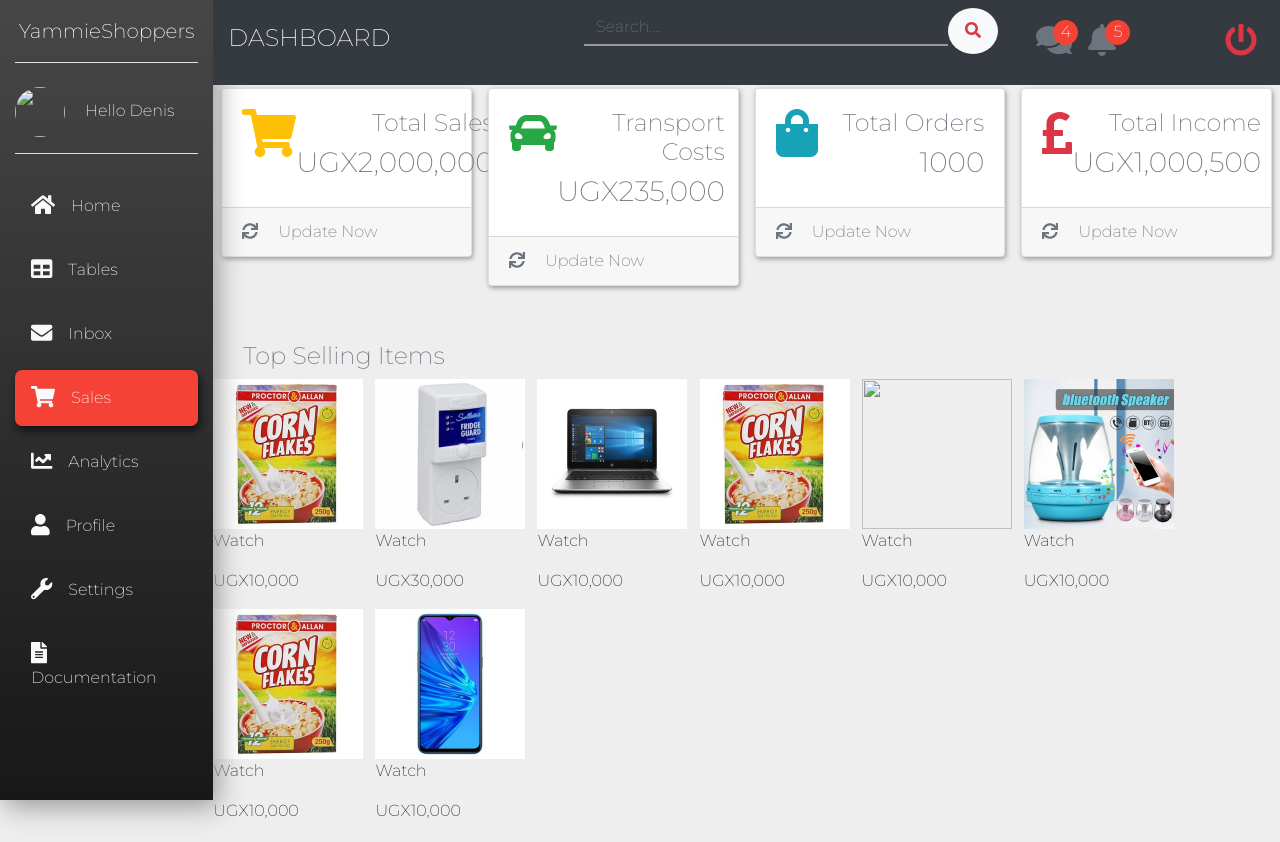
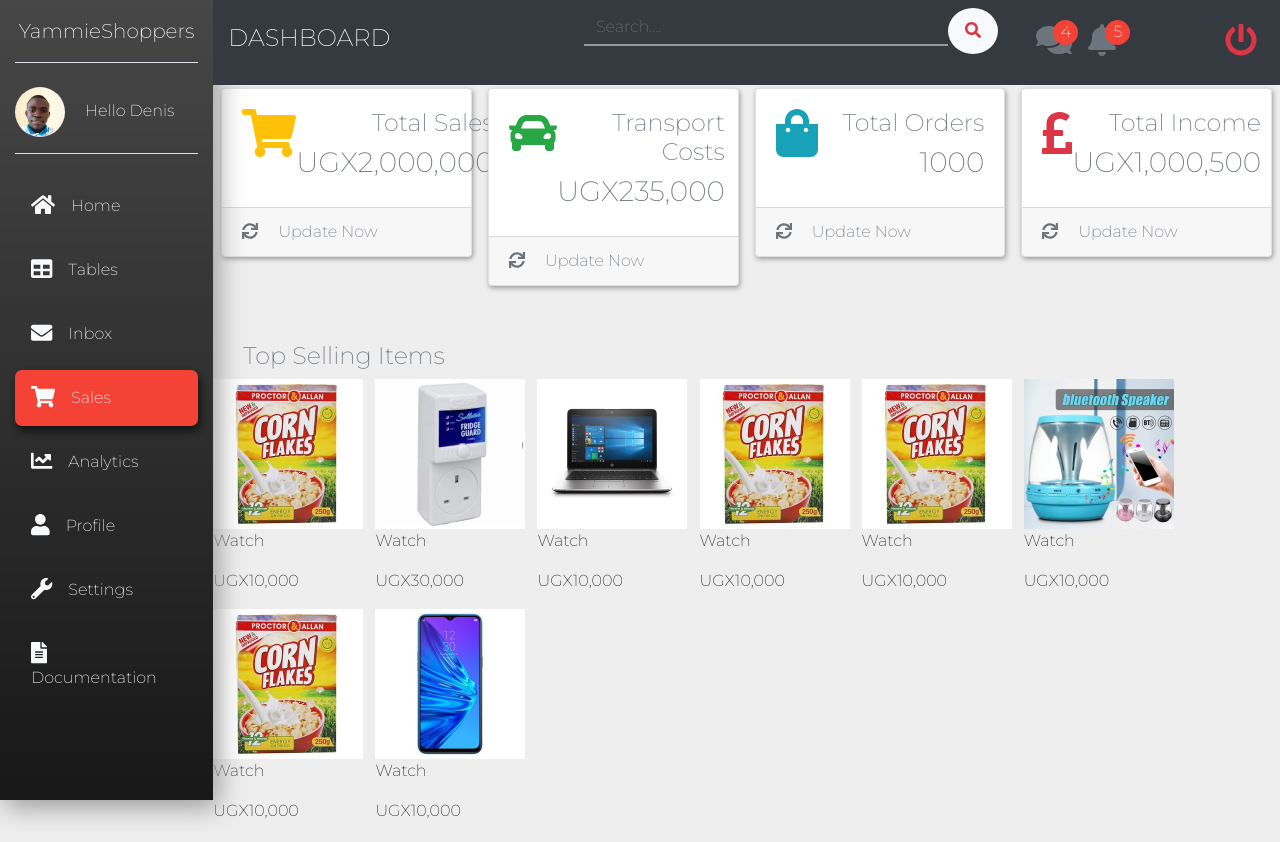
Before and after one commit to 17Xamuel/yammieshoppers, a website: page public/admin/sales.html in a window 1280 px wide. Shown: the top 842 px of the page. Drawn offline with nearby package versions, Linux system fonts and the light colour scheme.

Commit message:
Changed Sales

```diff
--- a/public/admin/sales.html
+++ b/public/admin/sales.html
@@ -54,7 +54,7 @@
               >
               <div class="border-bottom pb-3">
                 <img
-                  src="../images/user-1.jpg"
+                  src="./images/user-1.jpg"
                   width="50"
                   height="50"
                   class="rounded-circle mr-3"
@@ -331,7 +331,7 @@
                     <p>UGX10,000</p>
                   </li>
                   <li class="list-inline-item">
-                    <img src="../images/corn.png" width="150" height="150" />
+                    <img src="./images/corn.png" width="150" height="150" />
                     <p>Watch</p>
                     <p>UGX10,000</p>
                   </li>
```
